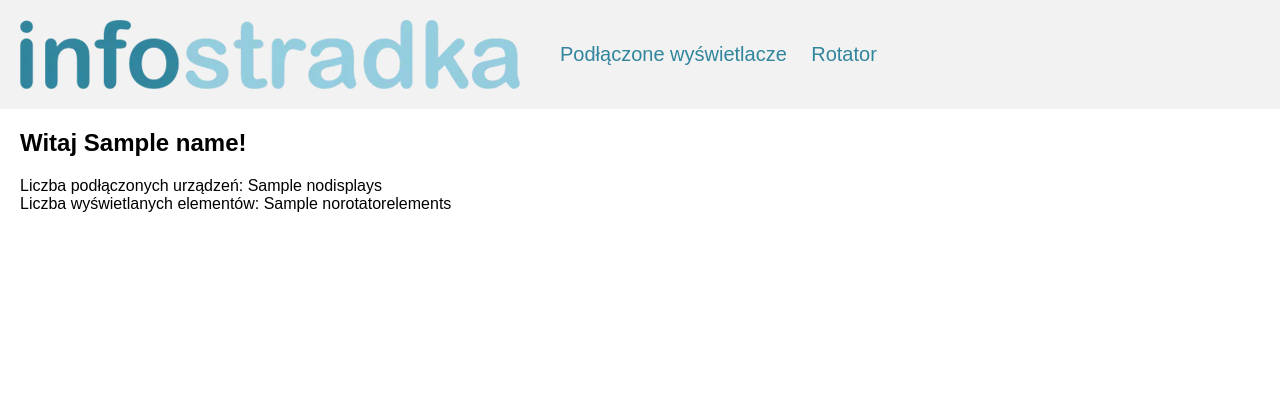
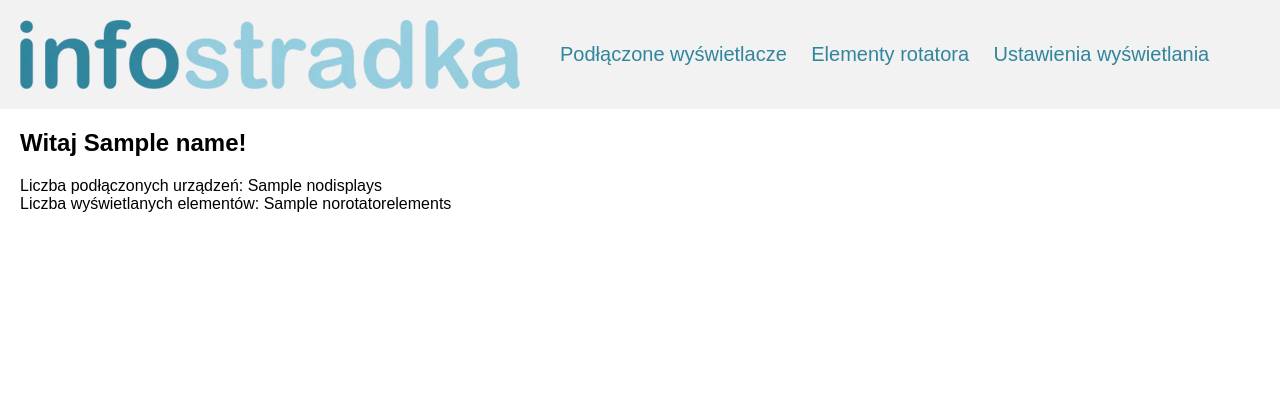
Before and after one commit to MateuszGrabuszynski/ict-infostradka, a Python web app: template infostradka-server/swagger_server/templates/manager.html in a window 1280 px wide. Shown: the top 420 px of the page. Run offline with Jinja, Linux system fonts and the light colour scheme; the template is opened without the code that fills it: most values are stand-ins (such as "Sample title", 1, 10 or a date in 2020).

Commit message:
stub of manager.html

```diff
--- a/infostradka-server/swagger_server/templates/manager.html
+++ b/infostradka-server/swagger_server/templates/manager.html
@@ -17,8 +17,9 @@
 	</div>
 	<div id="header-right">
 		<nav>
-			<a href="displays.html">Podłączone wyświetlacze</a>
-			<a href="rotators.html">Rotator</a>
+			<a href="/displays">Podłączone wyświetlacze</a>
+			<a href="/rotators">Elementy rotatora</a>
+			<a href="/settings">Ustawienia wyświetlania</a>
 		</nav>
 	</div>
 </header>
```
